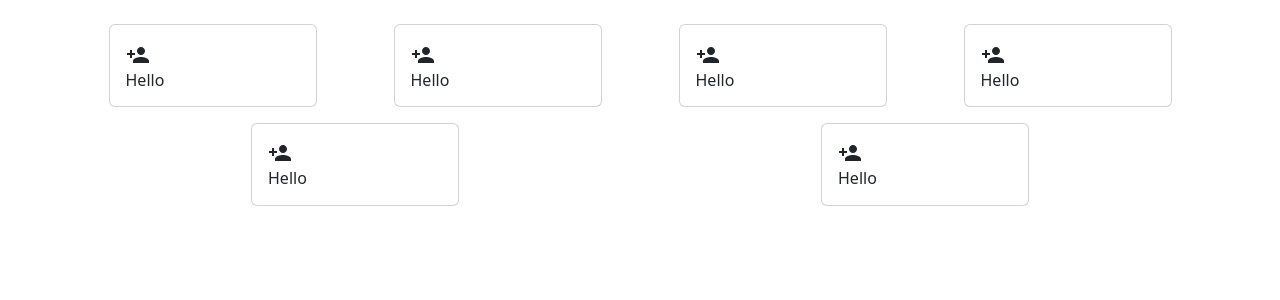
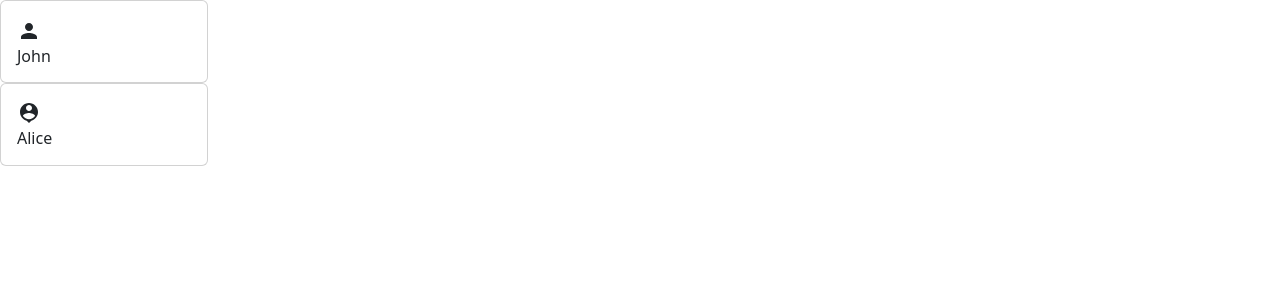
Before and after one commit to raghavnarula/OODD_project3, a React (Vite) app: page / in a window 1280 px wide. Shown: the top 300 px of the page. Built offline with nearby package versions, Linux system fonts and the light colour scheme.

Commit message:
Fixed props

```diff
--- a/src/App.tsx
+++ b/src/App.tsx
@@ -1,10 +1,9 @@
-import BasicExample from './components/BasicExample';
-import Button from 'react-bootstrap/Button';
+import EtcPage from './components/EtcPage';
 
 function App() {
   return (
     <>
-      <div className='container'>
+      {/* <div className='container'>
         <div className="row mt-4">
           <div className="d-flex justify-content-center col-sm mb-3">
           <BasicExample name="Hello"/>
@@ -25,7 +24,8 @@ function App() {
           <BasicExample name="Hello"/>
           </div>
         </div>
-      </div>
+      </div> */}
+      <EtcPage/>
     </>)
     }
 
--- a/src/components/BasicExample.tsx
+++ b/src/components/BasicExample.tsx
@@ -1,12 +1,12 @@
+import React from 'react';
 import Card from 'react-bootstrap/Card';
-import PersonAddIcon from '@mui/icons-material/PersonAdd';
 
-function TextExample(props) {
+function BasicExample(props) {
   return (
-    <Card style={{ width: '13rem' }} >
+    <Card style={{ width: '13rem' }}>
       <Card.Body>
         <Card.Title>
-          <PersonAddIcon/>
+          {props.icon}
         </Card.Title>
         <Card.Subtitle className="mx-auto">{props.name}</Card.Subtitle>
       </Card.Body>
@@ -14,4 +14,4 @@ function TextExample(props) {
   );
 }
 
-export default TextExample;
+export default BasicExample;
--- /dev/null
+++ b/src/components/EtcPage.tsx
@@ -0,0 +1,15 @@
+import React from 'react';
+import BasicExample from './BasicExample';
+import PersonIcon from '@mui/icons-material/Person';
+import PersonPinIcon from '@mui/icons-material/PersonPin';
+
+function EtcPage() {
+  return (
+    <div>
+      <BasicExample name="John" icon={<PersonIcon />} />
+      <BasicExample name="Alice" icon={<PersonPinIcon />} />
+    </div>
+  );
+}
+
+export default EtcPage;
```
